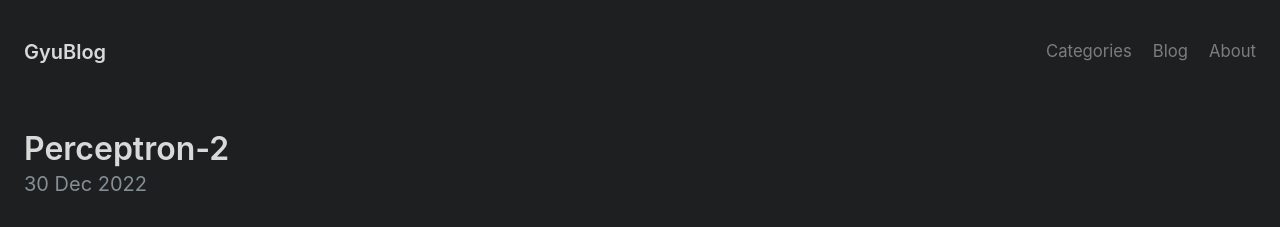
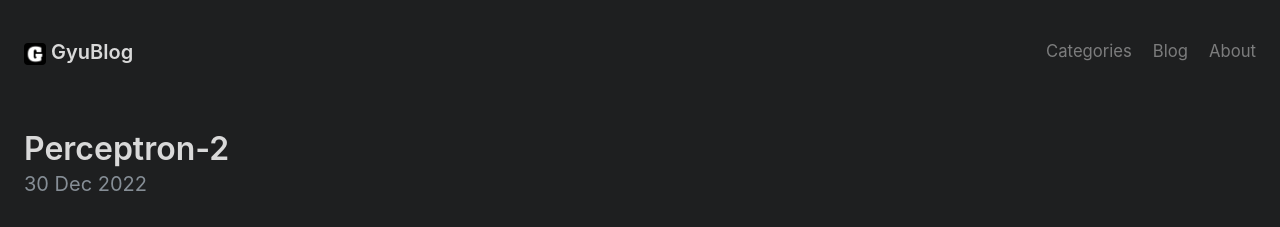
Before and after one commit to mngupark/mngupark.github.io, a Jekyll site: the page built from index.html, in a window 1280 px wide. Shown: the top 227 px of the page. Built offline with Jekyll 4.4.1, drawn with Linux system fonts in a browser that asks for light colours; formulas are drawn with MathJax 3; the list of posts is cut into pages by our own code.

Commit message:
add a homepage logo to anchor

```diff
--- a/_layouts/default.html
+++ b/_layouts/default.html
@@ -7,7 +7,10 @@
     <div class="container content">
       <header class="masthead">
         <h3 class="masthead-title">
-          <a href="{{ site.baseurl }}/" title="Home">{{ site.title }}</a>
+          <a href="{{ site.baseurl }}/" title="Home">
+            <img src="/assets/android-chrome-192x192.png" alt="Blog logo" style="display: inline-block; width: 22px; margin-bottom: 0; vertical-align: middle;"/>
+            {{ site.title }}
+          </a>
 
           <nav class="nav">
             {% for nav in site.nav %}
```
